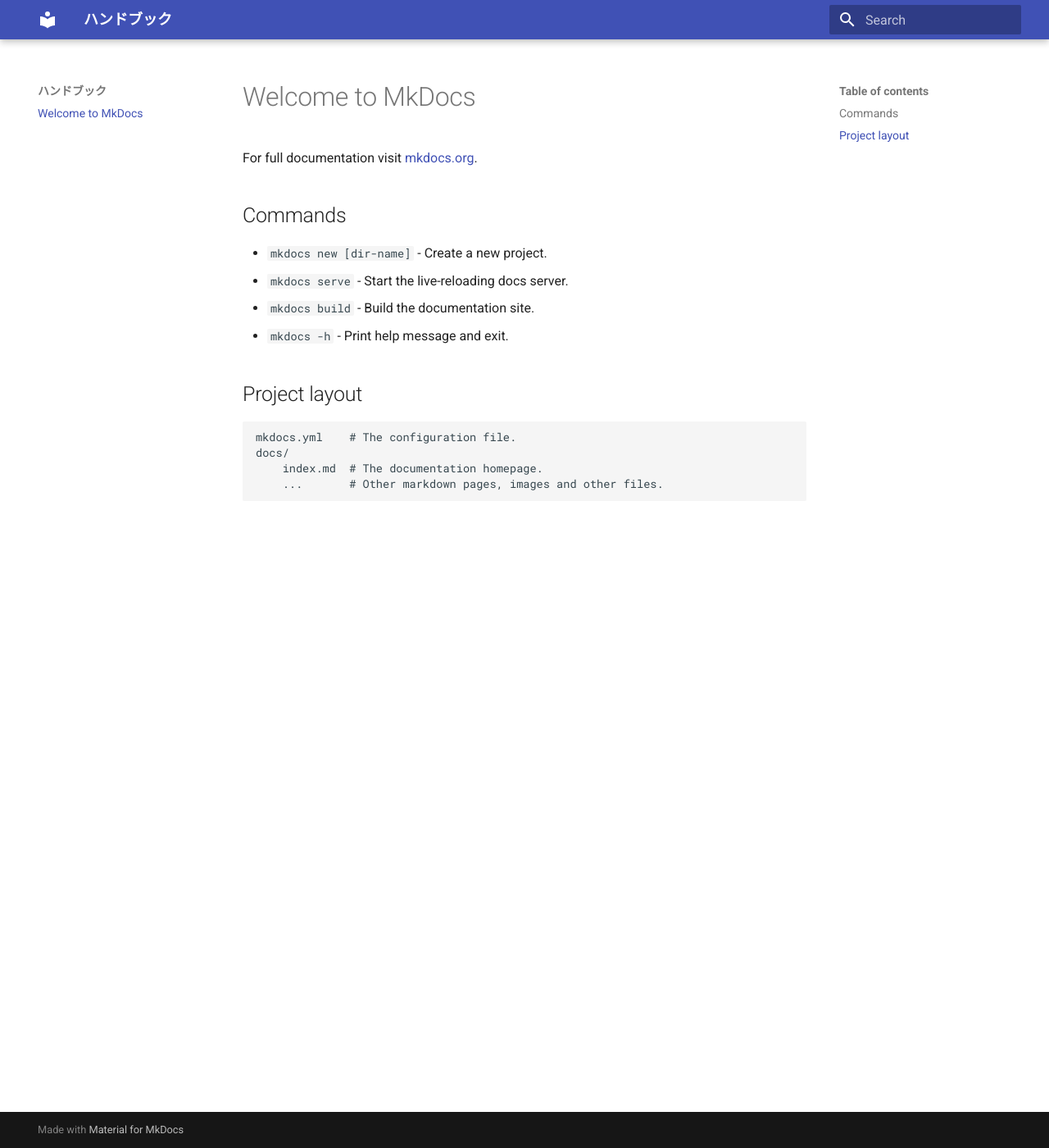
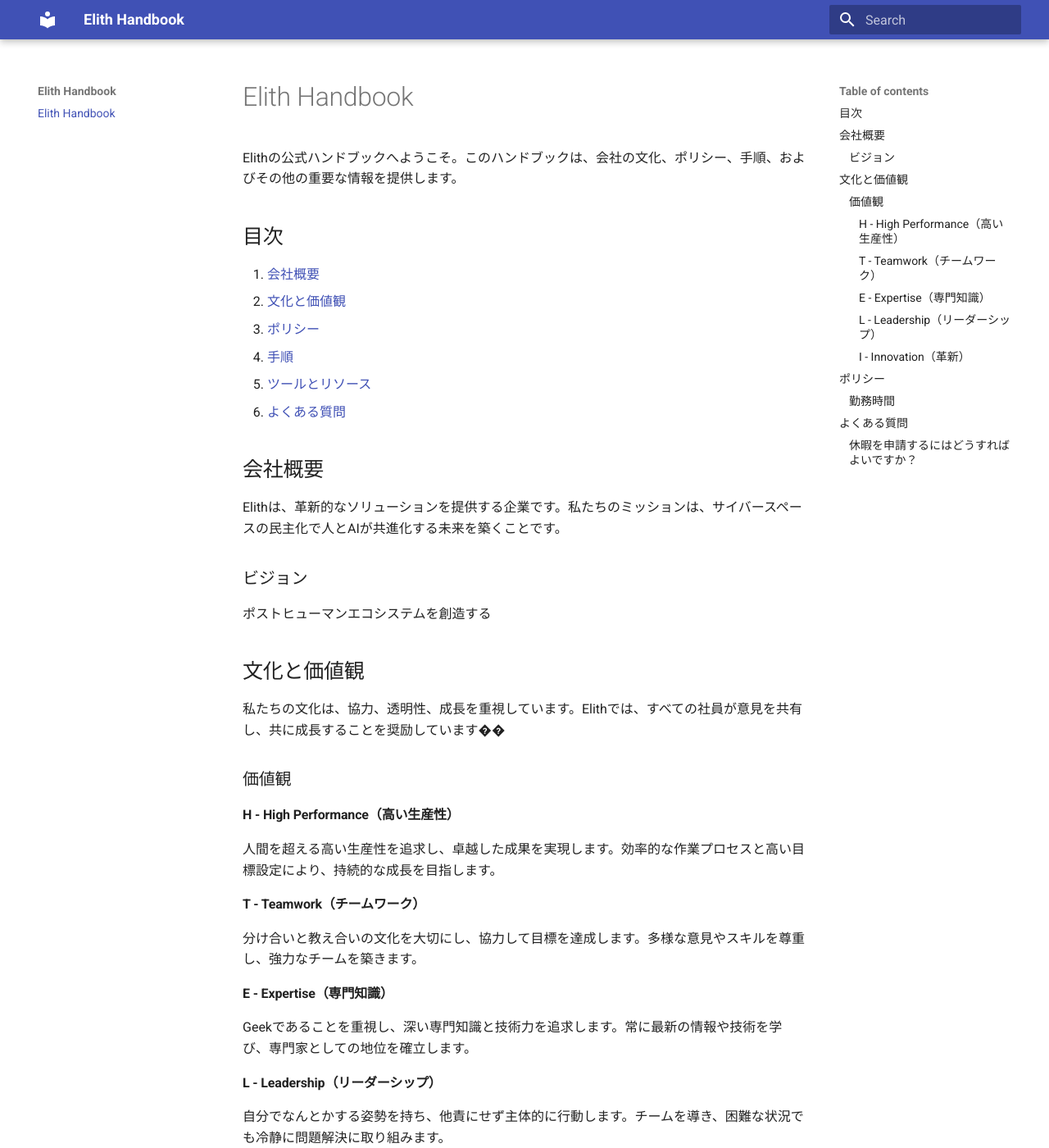
Before and after one commit to elith-co-jp/elith-handbook, an MkDocs documentation site: the page built from docs/index.md, in a window 1280 px wide and 1400 px high. Shown: the whole window at 82% size. Built offline with MkDocs 1.6.1 and Material for MkDocs 9.7.7, drawn with Linux system fonts in a browser that asks for light colours; some of the changed text lies outside the part shown.

Commit message:
mvv追加

```diff
--- a/docs/index.md
+++ b/docs/index.md
@@ -1,17 +1,53 @@
-# Welcome to MkDocs
+# Elith Handbook
 
-For full documentation visit [mkdocs.org](https://www.mkdocs.org).
+Elithの公式ハンドブックへようこそ。このハンドブックは、会社の文化、ポリシー、手順、およびその他の重要な情報を提供します。
 
-## Commands
+## 目次
 
-* `mkdocs new [dir-name]` - Create a new project.
-* `mkdocs serve` - Start the live-reloading docs server.
-* `mkdocs build` - Build the documentation site.
-* `mkdocs -h` - Print help message and exit.
+1. [会社概要](#会社概要)
+2. [文化と価値観](#文化と価値観)
+3. [ポリシー](#ポリシー)
+4. [手順](#手順)
+5. [ツールとリソース](#ツールとリソース)
+6. [よくある質問](#よくある質問)
 
-## Project layout
+## 会社概要
 
-    mkdocs.yml    # The configuration file.
-    docs/
-        index.md  # The documentation homepage.
-        ...       # Other markdown pages, images and other files.
+Elithは、革新的なソリューションを提供する企業です。私たちのミッションは、サイバースペースの民主化で人とAIが共進化する未来を築くことです。
+
+### ビジョン
+
+ポストヒューマンエコシステムを創造する
+
+## 文化と価値観
+
+私たちの文化は、協力、透明性、成長を重視しています。Elithでは、すべての社員が意見を共有し、共に成長することを奨励しています��
+
+### 価値観
+
+#### H - High Performance（高い生産性）
+人間を超える高い生産性を追求し、卓越した成果を実現します。効率的な作業プロセスと高い目標設定により、持続的な成長を目指します。
+
+#### T - Teamwork（チームワーク）
+分け合いと教え合いの文化を大切にし、協力して目標を達成します。多様な意見やスキルを尊重し、強力なチームを築きます。
+
+#### E - Expertise（専門知識）
+Geekであることを重視し、深い専門知識と技術力を追求します。常に最新の情報や技術を学び、専門家としての地位を確立します。
+
+#### L - Leadership（リーダーシップ）
+自分でなんとかする姿勢を持ち、他責にせず主体的に行動します。チームを導き、困難な状況でも冷静に問題解決に取り組みます。
+
+#### I - Innovation（革新）
+自己破壊的なチャレンジを恐れず、新しいアイデアや方法を積極的に導入します。現状に満足せず、常に改善と進化を目指します。
+
+## ポリシー
+
+### 勤務時間
+
+通常の勤務時間は月曜日から金曜日の9:00から18:00までです。
+
+## よくある質問
+
+### 休暇を申請するにはどうすればよいですか？
+
+人事部に連絡し、休暇申請フォームを提出してください。
--- a/mkdocs.yml
+++ b/mkdocs.yml
@@ -1,3 +1,3 @@
-site_name: ハンドブック
+site_name: Elith Handbook
 theme:
   name: material
```
Also changed, not shown: site/404.html, site/index.html, site/search/search_index.json.
